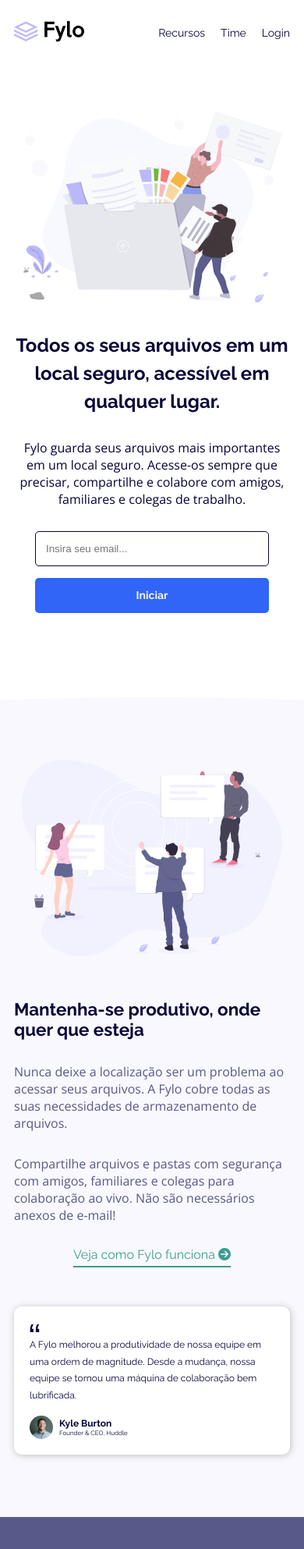
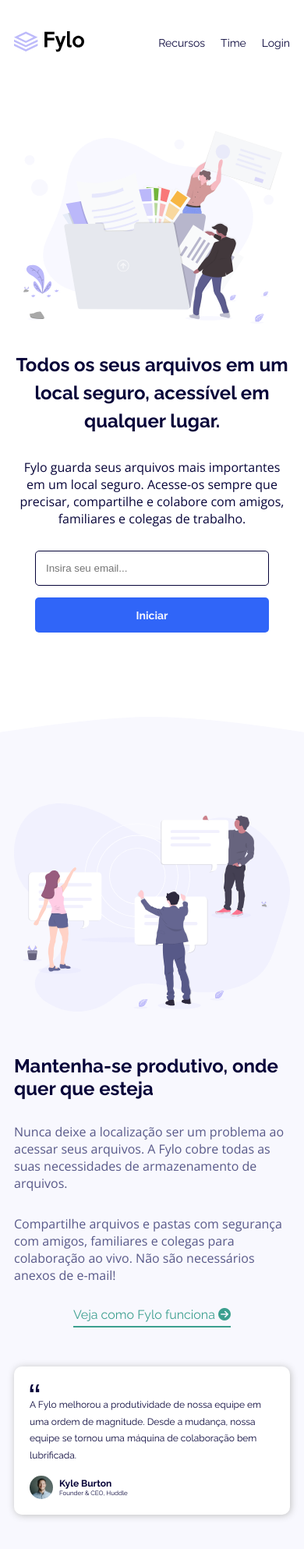
Before and after one commit to wallacycaike/Projeto-Fylo-landing-page, a plain HTML site: page index.html in a window 390 px wide. Shown: the top 1986 px of the page at 78% size. Drawn offline with nearby package versions, Linux system fonts and the light colour scheme.

Commit message:
Mudanças visuais e animações.

```diff
--- a/index.html
+++ b/index.html
@@ -13,6 +13,10 @@
   <!-- FONT AWESOME -->
   <script src="https://kit.fontawesome.com/97248c65c4.js" crossorigin="anonymous"></script>
 
+  <!-- Animate On Scroll Library CSS-->
+  <link href="https://unpkg.com/aos@2.3.1/dist/aos.css" rel="stylesheet">
+
+  <!-- TITLE -->
   <title>Fylo - Home</title>
 
 </head>
@@ -29,7 +33,7 @@
   </header>
 
   <section class="primary-content">
-    <div class="primary-texts">
+    <div class="primary-texts" data-aos="fade-up" data-aos-duration="1200">
       <h1 class="primary-title title">Todos os seus arquivos em um local seguro, acessível em qualquer lugar.</h1>
       <p class="primary-paragraph">Fylo guarda seus arquivos mais importantes em um local seguro. Acesse-os sempre que precisar, compartilhe e colabore com amigos, familiares e colegas de trabalho.</p>
       <div class="primary-inputs">
@@ -37,18 +41,20 @@
         <button class="primary-button">Iniciar</button>
       </div>
     </div>
-    <div class="primary-img">
+    <div class="primary-img" data-aos="fade-down" data-aos-duration="1200">
       <img class="primary-illustration" src="images/illustration-1.svg" alt="illustration1">
     </div>
   </section>
 
   <section class="secondary-content">
+    <img class="secondary-bgcurved" src="images/bg-curve-desktop.svg" alt="bg-curve">
+    <div class="secondary-itens">
       <div class="secondary-texts">
-      <h2 class="secondary-title title">Mantenha-se produtivo, onde quer que esteja</h2>
-      <p class="secondary-paragraph01">Nunca deixe a localização ser um problema ao acessar seus arquivos. A Fylo cobre todas as suas necessidades de armazenamento de arquivos.</p>
-      <p class="secondary-paragraph02">Compartilhe arquivos e pastas com segurança com amigos, familiares e colegas para colaboração ao vivo. Não são necessários anexos de e-mail!</p>
-      <a href="#" class="secondary-link">Veja como Fylo funciona <i class="fa-solid fa-circle-arrow-right"></i></a>
-      <div class="testimonial">
+        <h2 class="secondary-title title" data-aos="fade-right" data-aos-duration="1200">Mantenha-se produtivo, onde quer que esteja</h2>
+        <p class="secondary-paragraph01" data-aos="fade-right" data-aos-duration="1200">Nunca deixe a localização ser um problema ao acessar seus arquivos. A Fylo cobre todas as suas necessidades de armazenamento de arquivos.</p>
+        <p class="secondary-paragraph02" data-aos="fade-right" data-aos-duration="1200">Compartilhe arquivos e pastas com segurança com amigos, familiares e colegas para colaboração ao vivo. Não são necessários anexos de e-mail!</p>
+        <a href="#" class="secondary-link" data-aos="fade-right" data-aos-duration="1200">Veja como Fylo funciona <i class="fa-solid fa-circle-arrow-right"></i></a>
+        <div class="testimonial" data-aos="zoom-in-up" data-aos-duration="1800">
           <img class="testimonial-quotes" src="images/icon-quotes.svg" alt="icon-quotes">
           <p class="testimonial-text">A Fylo melhorou a produtividade de nossa equipe em uma ordem de magnitude. Desde a mudança, nossa equipe se tornou uma máquina de colaboração bem lubrificada.</p>
           <div class="testimonial-infos">
@@ -60,8 +66,9 @@
           </div>
         </div>
       </div>
-    <div class="secondary-img">
+      <div class="secondary-img" data-aos="flip-left" data-aos-duration="1800">
         <img src="images/illustration-2.svg" alt="illustration2" class="secondary-ilustration">
+      </div>
     </div>
   </section>
 
@@ -103,5 +110,11 @@
       <a href="#"><i class="fa-brands fa-instagram"></i></a>
     </div>
   </footer>
+
+  <!-- Animate On Scroll Library SCRIPT-->
+  <script src="https://unpkg.com/aos@2.3.1/dist/aos.js"></script>
+  <script>
+    AOS.init();
+  </script>
 </body>
 </html>
--- a/sass/pages/home.scss
+++ b/sass/pages/home.scss
@@ -6,8 +6,8 @@
     .navbar{
         font-family: $primary-font;
         font-size: 14px;
-        min-height: 10vh;
-        padding: 0px 18px;
+        // min-height: 10vh;
+        padding: 40px 18px;
         // height: 80px;
         display: flex;
         justify-content: space-between;
@@ -15,11 +15,11 @@
 
         @media (min-width: 1024px){
             font-size: 18px;
-            padding: 0px 36px;
+            padding: 40px 36px;
         }
 
         @media (min-width: 1400px){
-            padding: 0px 65px;
+            padding: 40px 65px;
         }
 
         .navbar-logo{
@@ -168,21 +168,46 @@
 }
 
 .secondary-content{
-    background-image: url("../../images/bg-curve-mobile.svg");
-    background-size: cover;
-    background-position: center;
-    background-repeat: no-repeat;
+    // background-image: url("../../images/bg-curve-mobile.svg");
+    // background-size: cover;
+    // background-position: center;
+    // background-repeat: no-repeat;
 
-    min-height: 100vh;
-    padding: 80px 18px 80px 18px;
+    // min-height: 100vh;
+    // padding: 80px 18px 80px 18px;
+    // display: flex;
+    // flex-direction: column-reverse;
+    // align-items: center;
+    // justify-content: center;
+
+    // @media (min-width: 1024px){
+    //     background-image: url("../../images/bg-curve-desktop.svg");
+    //     justify-content: space-evenly;
+    // }
+
+    .secondary-bgcurved{
+        width: 100%;
+        display: block;
+
+        // img{
+        //     max-width: 100%;
+        //     display: block;
+        //     line-height: 0;
+        // }
+    }
+
+    .secondary-itens{
+        background-color: #F8F8FE;
+        // min-height: 100vh;
+        padding: 80px 18px;
         display: flex;
         flex-direction: column-reverse;
         align-items: center;
         justify-content: center;
 
         @media (min-width: 1024px){
-        background-image: url("../../images/bg-curve-desktop.svg");
             justify-content: space-evenly;
+        }
     }
 
     .secondary-texts{
@@ -193,20 +218,35 @@
         padding-top: 50px;
         max-width: 600px;
 
+        @media (min-width: 1200px){
+            padding: 0;
+        }
+
         .secondary-title{
             @include title;
-            font-size: 1.4rem;
             margin-bottom: 30px;
+
+            @media (min-width: 1024px){
+                font-size: 1.7rem;
+            }
         }
 
         .secondary-paragraph01{
             color: $desaturated-blue;
             margin-bottom: 30px;
+
+            @media (min-width: 1024px){
+                font-size: 1.1rem;
+            }
         }
 
         .secondary-paragraph02{
             color: $desaturated-blue;
             margin-bottom: 30px;
+
+            @media (min-width: 1024px){
+                font-size: 1.1rem;
+            }
         }
 
         .secondary-link{
@@ -266,11 +306,10 @@
 
     .secondary-img{
         max-width: 600px;
-        padding: 0px 10px 0px 10px;
 
-        @media (min-width: 768px){
-            padding: 120px 10px 0px 10px;
-        }
+        // @media (min-width: 768px){
+        //     padding: 120px 10px 0px 10px;
+        // }
 
         .secondary-ilustration{
             width: 100%;
@@ -489,11 +528,14 @@
     }
 
     .secondary-content{
+
+        .secondary-itens{
             flex-direction: row;
 
             .secondary-texts{
                 align-items: flex-start;
-            margin-right: 20px;
+                // margin-right: 30px;
+            }
         }
     }
 }
```
Also changed, not shown: Fylo-Home.png (added), css/style.css, 4 other files. Lines whose indentation alone changed are shown as unchanged.
